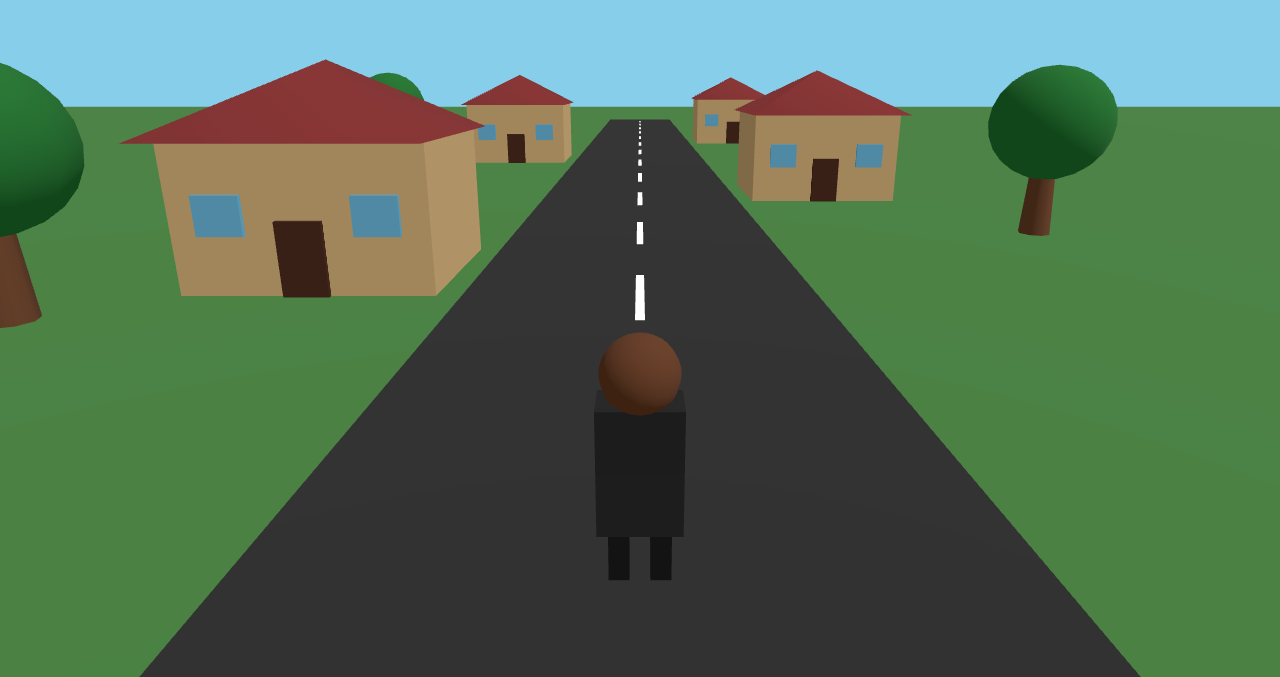
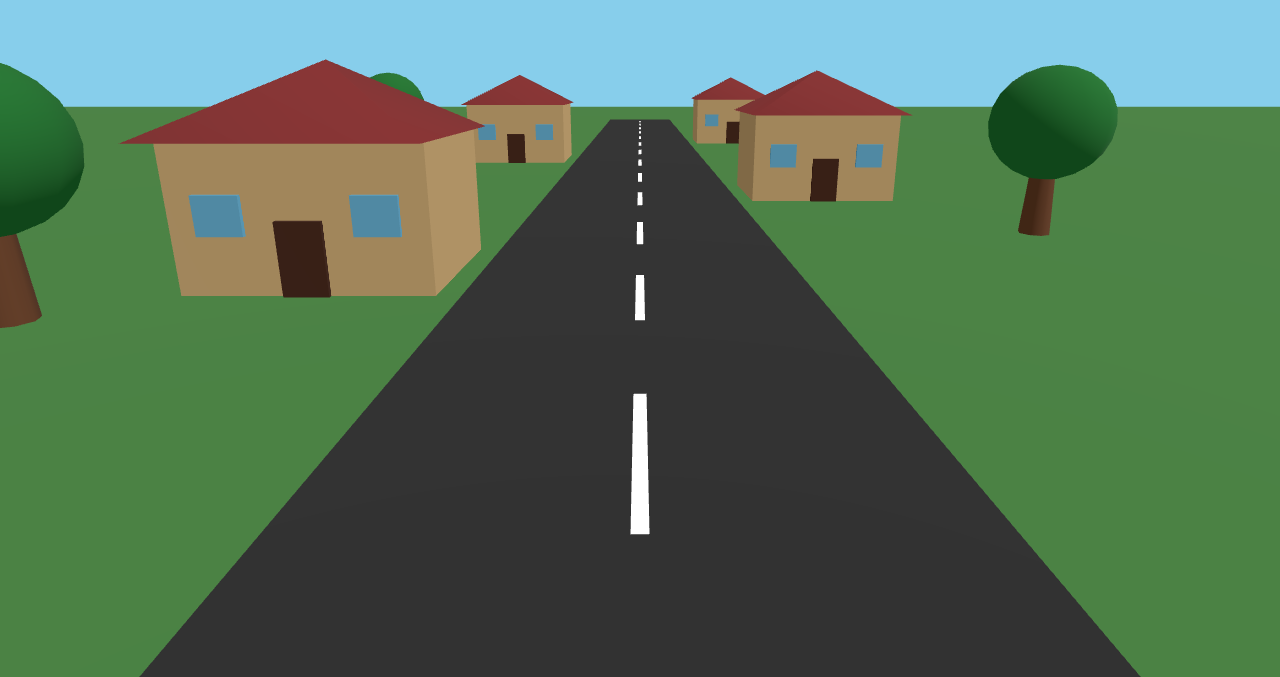
Before and after one commit to Alaba2345/Lagos-game, a plain HTML site: page index.html in a window 1280 px wide. Shown: the part 123-800 px from the top of the page. Drawn offline with nearby package versions, Linux system fonts and the light colour scheme; animation ran at ten frames a second.

Commit message:
Update index.html

```diff
--- a/index.html
+++ b/index.html
@@ -425,85 +425,7 @@
 createTree(22, -20);
 createTree(-22, -45);
 createTree(22, -70);
-// ==============================
-// PLAYER
-// ==============================
-    const player = new THREE.Group();
 
-
-// BODY
-
-const playerBody =
-    new THREE.Mesh(
-        new THREE.BoxGeometry(
-            1.4,
-            2.2,
-            0.8
-        ),
-        new THREE.MeshStandardMaterial({
-            color: 0x222222
-             })
-    );
-
-playerBody.position.y = 2.1;
-
-player.add(playerBody);
-
-
-// HEAD
-
-const playerHead =
-    new THREE.Mesh(
-        new THREE.SphereGeometry(
-            0.65,
-            16,
-            16
-            ),
-        new THREE.MeshStandardMaterial({
-            color: 0x6b3f25
-        })
-    );
-
-playerHead.position.y = 3.65;
-
-player.add(playerHead);
-
-
-// LEGS
-
-for (const xPos of [-0.35, 0.35]) {
-
-    const leg =
-        new THREE.Mesh(
-            new THREE.BoxGeometry(
-                0.35,
-                1.5,
-                0.4
-                ),
-            new THREE.MeshStandardMaterial({
-                color: 0x111111
-            })
-        );
-
-    leg.position.set(
-        xPos,
-        0.75,
-        0
-    );
-
-    player.add(leg);
-}
-
-
-// PLAYER POSITION
-
-player.position.set(
-    0,
-    0,
-    8
-);
-
-scene.add(player);
 
 // ==============================
 // GAME LOOP
```
